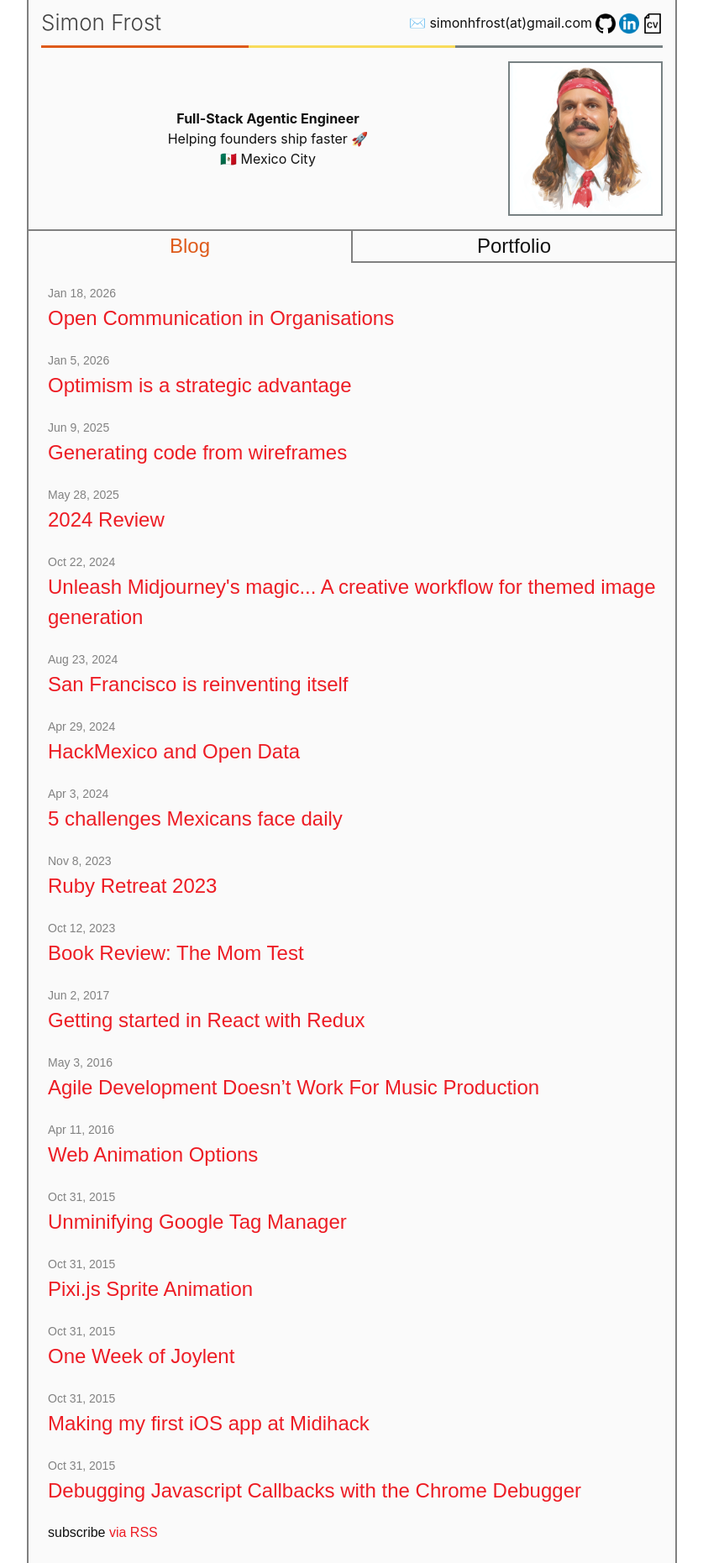
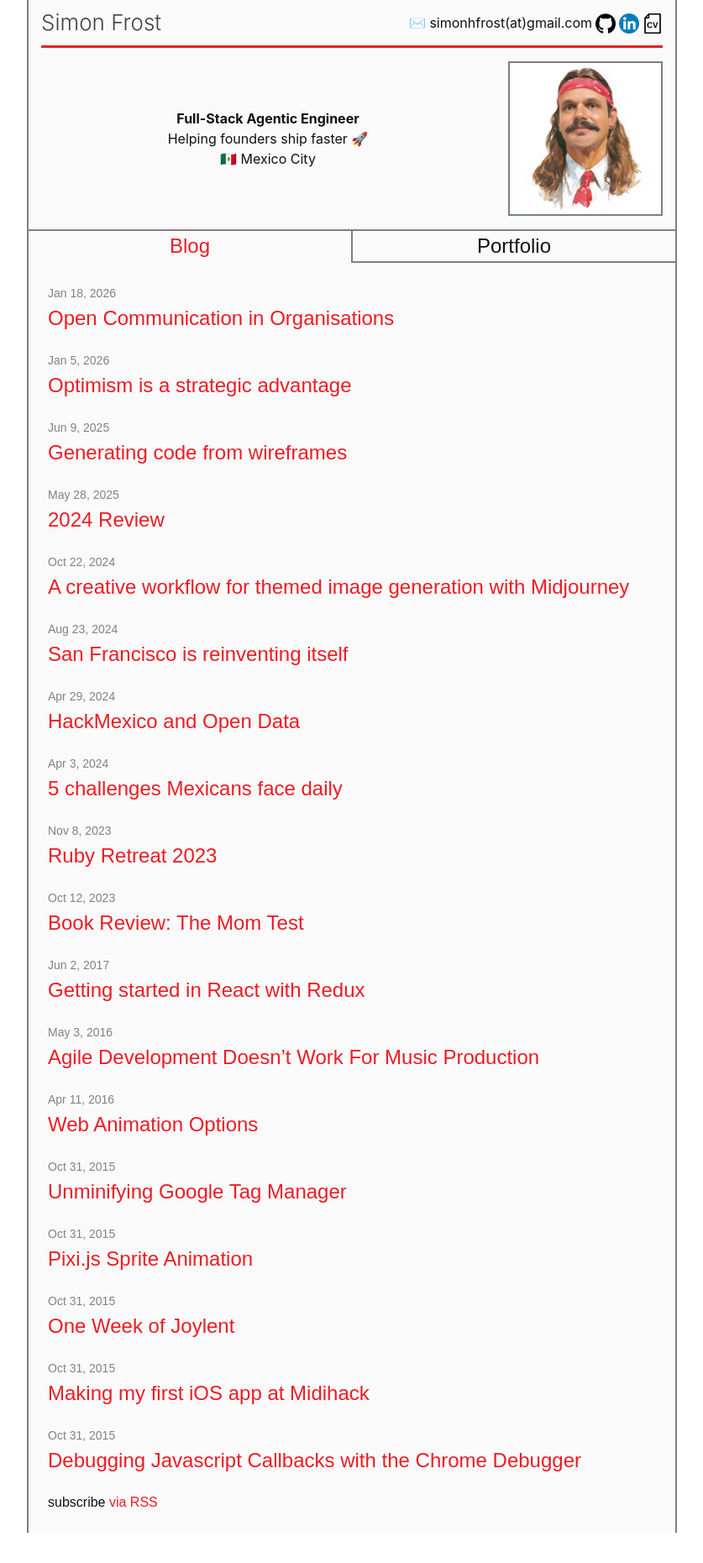
Before and after one commit to SimonHFrost/jekyll_blog, a Jekyll site: the page built from index.markdown, in a window 1280 px wide. Shown: the whole page at 84% size, without its empty margins (221-1058 px from the left). Built offline with Jekyll 4.4.1, drawn with Linux system fonts in a browser that asks for light colours; after the commit the page ends 1825 px from its top, so only the background shows below that.

Commit message:
Theme red updates

```diff
--- a/_posts/2024-10-22-midjourney.md
+++ b/_posts/2024-10-22-midjourney.md
@@ -1,6 +1,6 @@
 ---
 layout: post
-title: "Unleash Midjourney's magic... A creative workflow for themed image generation"
+title: "A creative workflow for themed image generation with Midjourney"
 image: /assets/midjourney/arrow/lamington-arrow.jpg
 ---
 
--- a/assets/main.scss
+++ b/assets/main.scss
@@ -39,17 +39,17 @@ body {
   width: 100%;
 
   .color1 {
-    background-color: #de5b1b;
+    background-color: #ED1C24;
     flex: 1;
   }
 
   .color2 {
-    background-color: #f8db5b;
+    background-color: #ED1C24;
     flex: 1;
   }
 
   .color3 {
-    background-color: #778183;
+    background-color: #ED1C24;
     flex: 1;
   }
 }
@@ -108,7 +108,7 @@ body {
 }
 
 .tabs__radio:checked + .tabs__label {
-  color: #de5b1b;
+  color: #ED1C24;
 }
 
 .tabs__radio:not(:checked) + .tabs__label {
```
